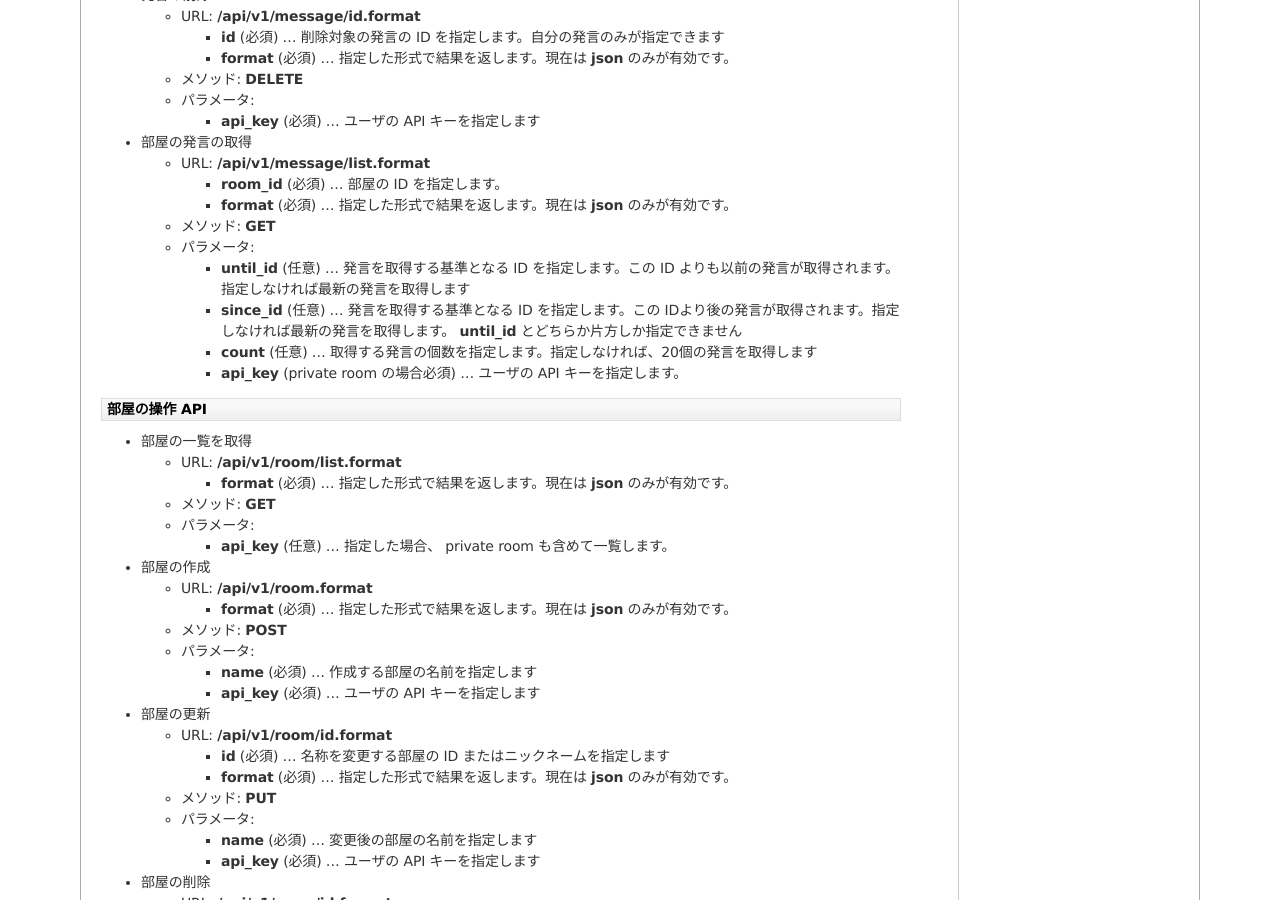
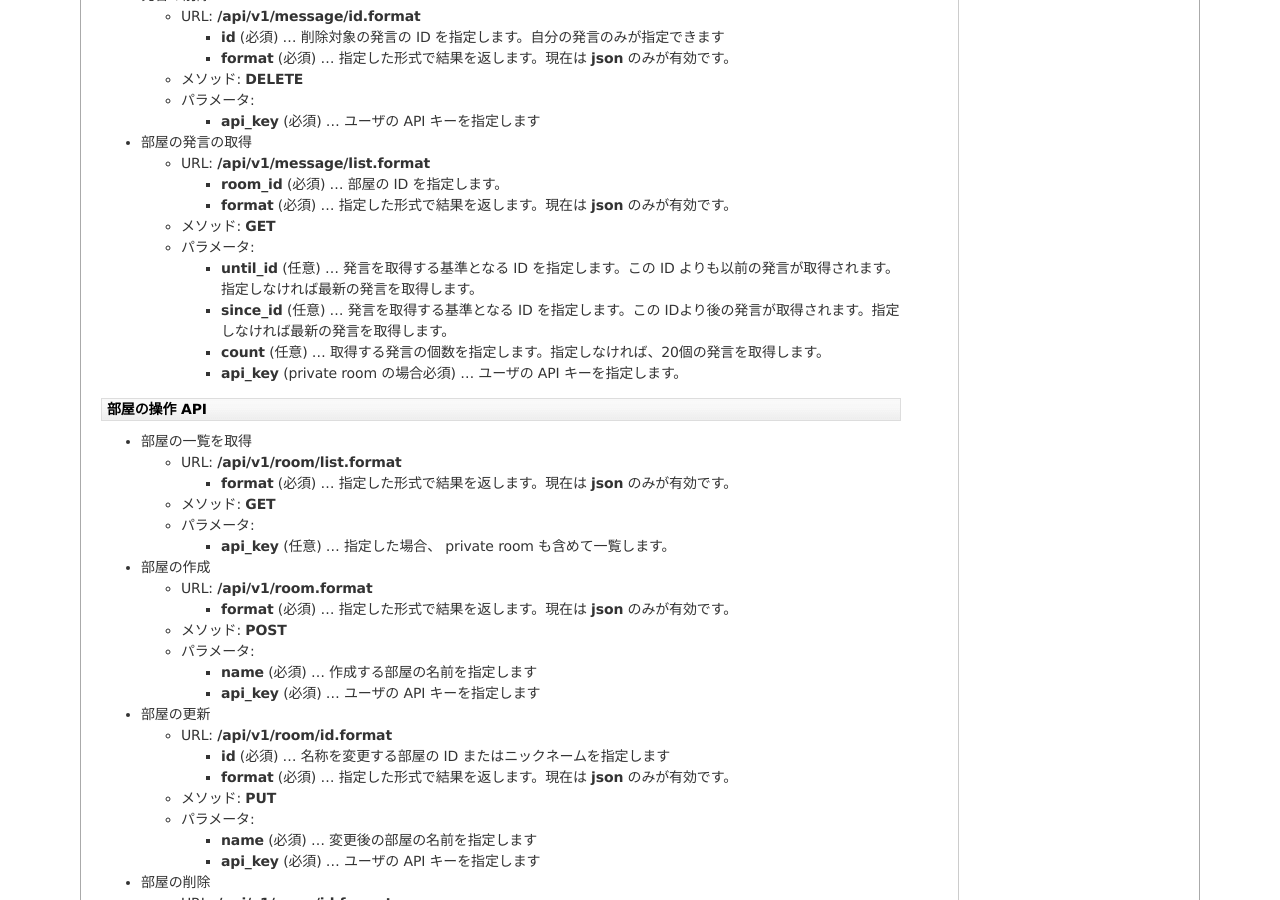
Before and after one commit to codefirst/asakusa-satellite-manual, a Sphinx documentation site: the page built from source/api.rst, in a window 1280 px wide and 900 px high, scrolled down 1182 px. Built offline with Sphinx 7.4.7, drawn with Linux system fonts in a browser that asks for light colours.

Commit message:
Fixed: cannot use since_id and until_id at once

```diff
--- a/source/api.rst
+++ b/source/api.rst
@@ -97,9 +97,9 @@ PUT 及び DELETE に対応していないライブラリでは、
   * メソッド: **GET**
   * パラメータ:
 
-    * **until_id** (任意)  … 発言を取得する基準となる ID を指定します。この ID よりも以前の発言が取得されます。指定しなければ最新の発言を取得します
-    * **since_id** (任意)  … 発言を取得する基準となる ID を指定します。この IDより後の発言が取得されます。指定しなければ最新の発言を取得します。 **until_id** とどちらか片方しか指定できません
-    * **count** (任意) … 取得する発言の個数を指定します。指定しなければ、20個の発言を取得します
+    * **until_id** (任意)  … 発言を取得する基準となる ID を指定します。この ID よりも以前の発言が取得されます。指定しなければ最新の発言を取得します。
+    * **since_id** (任意)  … 発言を取得する基準となる ID を指定します。この IDより後の発言が取得されます。指定しなければ最新の発言を取得します。
+    * **count** (任意) … 取得する発言の個数を指定します。指定しなければ、20個の発言を取得します。
     * **api_key** (private room の場合必須) … ユーザの API キーを指定します。
 
 部屋の操作 API
```
